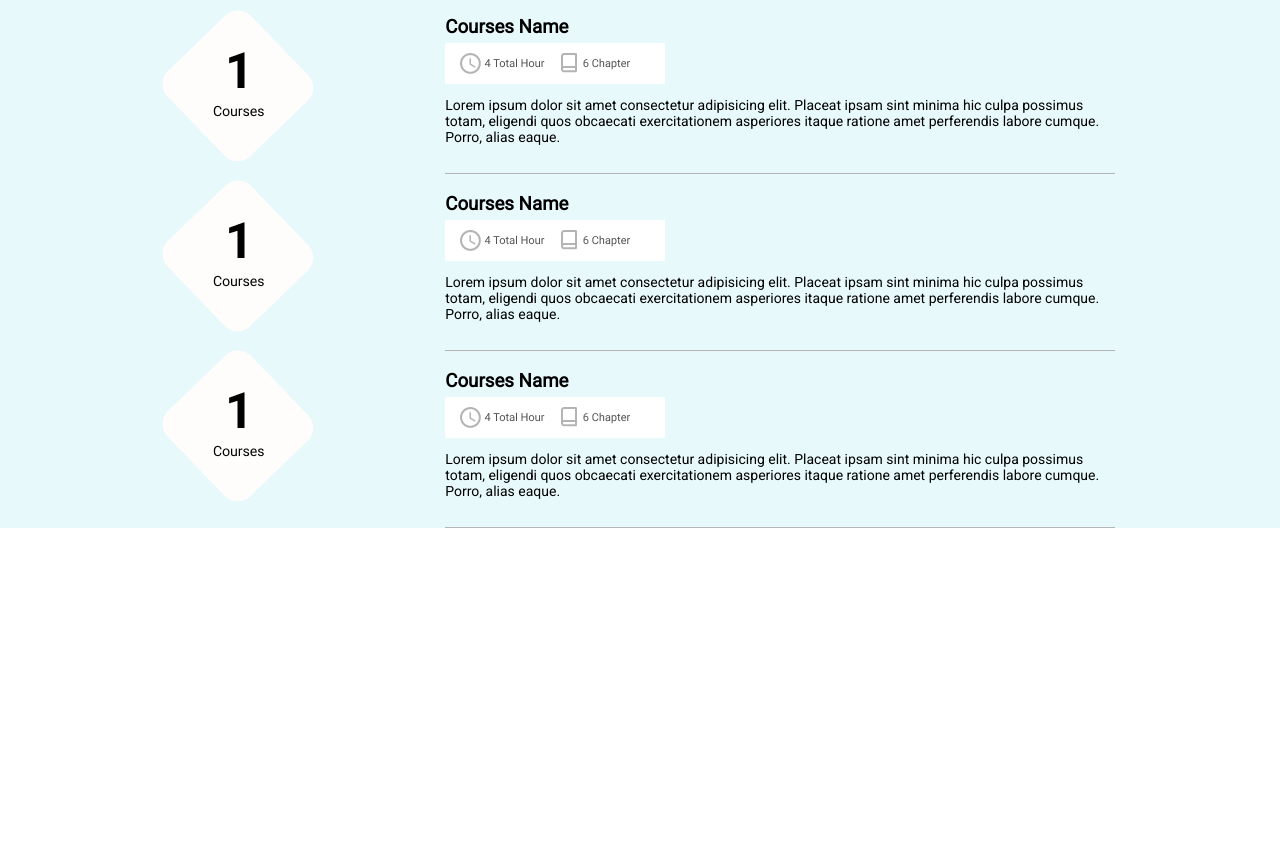
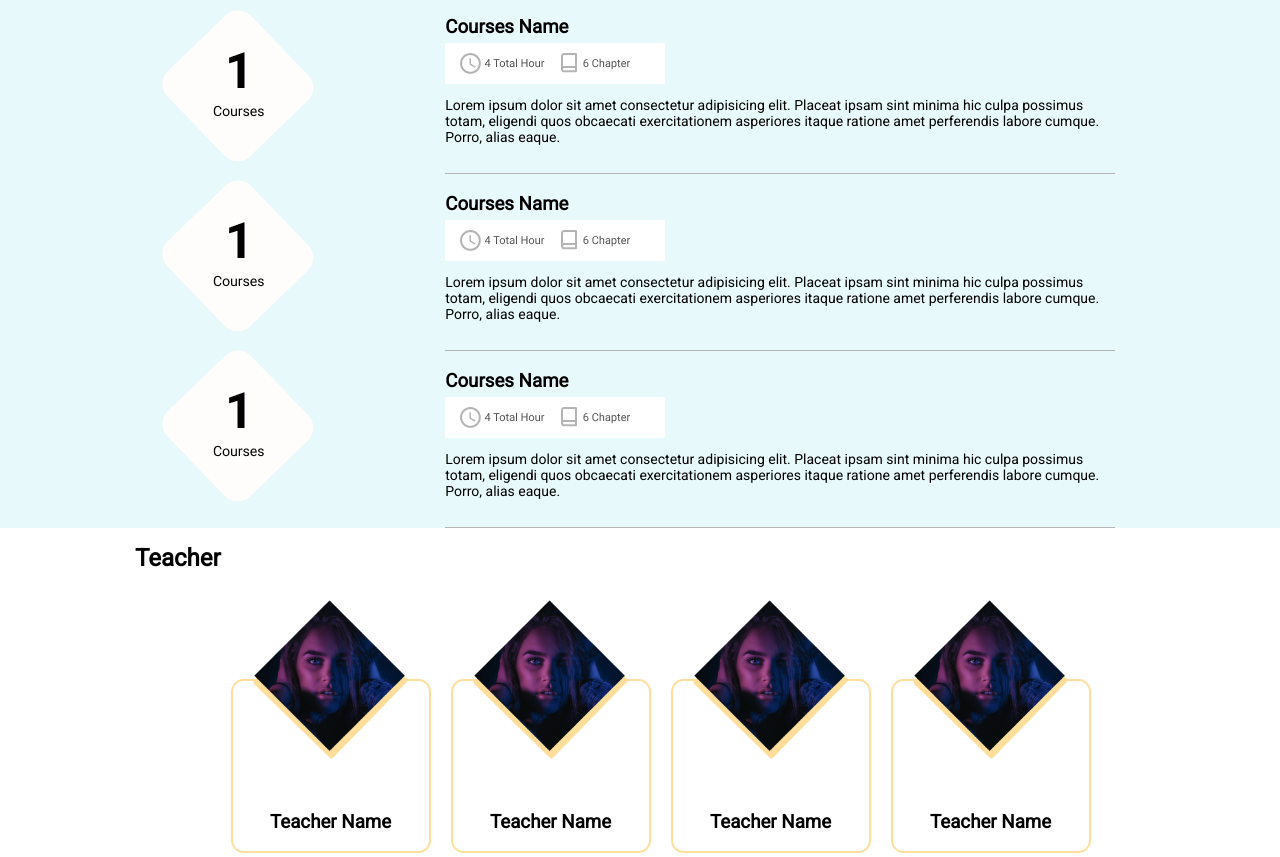
Before and after one commit to NikitaMishra123/VyomaLabs, a plain HTML site: page index.html in a window 1280 px wide. Shown: the part 1775-2632 px from the top of the page. Before the commit the page ends 2303 px from the top, so only its background shows below. Drawn offline with Linux system fonts and the light colour scheme.

Commit message:
https://github.com/NikitaMishra123/VyomaLabs/tree/master

```diff
--- a/index.html
+++ b/index.html
@@ -138,7 +138,8 @@
                 </div>
 
 
-                 <!-- offer -->
+    <!-- courses -->
+
     <div class="courses">
 
          <div class="clk">
@@ -177,5 +178,37 @@
         </div>
         </div>
 
+        <!-- Teacher -->
+
+        <div class="teach-container">
+            <h2 class="title">Teacher</h2>
+                <div class=row5>
+                    <div class="col-4">
+                        <img src="profilevyom.png">
+                        <h3>Teacher Name</h3>
+
+                        </div>
+
+
+                    <div class="col-4">
+                        <img src="profilevyom.png">
+                        <h3>Teacher Name</h3>
+                    </div>
+
+                    <div class="col-4">
+                        <img src="profilevyom.png">
+                        <h3>Teacher Name</h3>
+
+                    </div>
+
+                    <div class="col-4">
+                        <img src="profilevyom.png">
+                        <h3>Teacher Name</h3>
+                    </div>
+                </div>
+                </div>
+
+
+
 </body>
 </html>
--- a/style.css
+++ b/style.css
@@ -89,7 +89,7 @@ h3{
     padding: 13px 34px;
     box-shadow: 0px 3px 6px #0000005C;
     margin: 20px 0 30px 0px;
-    width: 160px;
+    width: 170px;
     height: 40px;
     font-size: 10px;
     border-radius: 4px;
@@ -376,79 +376,38 @@ h2{
     margin-top: 6px;
 }
 
+.teach-container{
 
+    max-width:1080px;
+    margin:auto;
+    display: flex;
+    padding-left: 35px;
+    padding-right: 20px;
 
+}
 
+.col-4 img{
+    width: 200px;
+}
 
-
-
-
-
-
-
-
-
-
-
-/* .container{
-    max-width: 1300px;
-    margin: auto;
-    padding-left: 10px;
- }
-
-.row{
-    align-items: left;
+.row5{
+    display: flex;
+    align-items: center;
     flex-wrap: wrap;
+    margin-top: 60px;
     justify-content: space-around;
 }
 
-.col-2{
-    flex-basis: 80%;
-    max-width: 800px;
+.col-4{
+
+    flex-basis:25%;
+    padding: 10px;
+    min-width: 200px;
+    margin-bottom: 50px;
 }
 
-
-
-.col-2 h3{
-    color: #fff;
-    line-height: 50px;
+.col-4 h3{
+    color: black;
+    text-align: center;
+    margin: -46px;
 }
-
-.btn{
-    display: inline-block;
-    background: #e6d0cd;
-    color: rgb(161, 157, 157);
-    padding: 14px 30px;
-    margin: 30px 0;
-    border-radius: 5px;
-    height: 50px;
-    text-align: center;
-    transition: 0.5s;
-}
-
-.btn:hover{
-    background: #817f7f;
-}
-
-h8{
-    font-size: smaller;
-}
-
-.header{
-    background-image: linear-gradient(to right, rgb(82, 150, 240) , rgb(67, 198, 238));
-}
-
-
-.header .row{
-    margin-top: 0px;
-}
-
-p{
-    line-height: 20px;
-    color: #fff;
-}
-
-a{
-    text-decoration: none;
-    color: #555;
-} */
```
Also changed, not shown: profilevyom.png (added).
